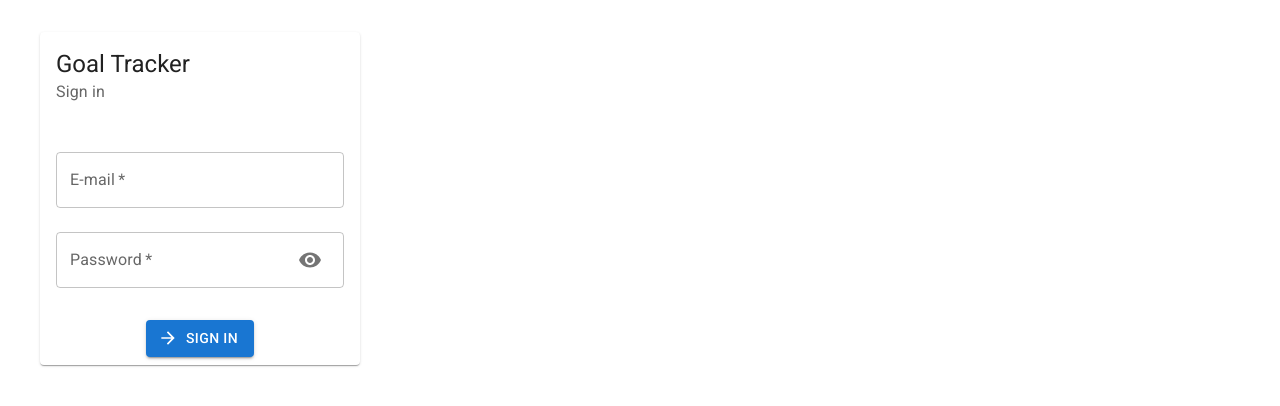
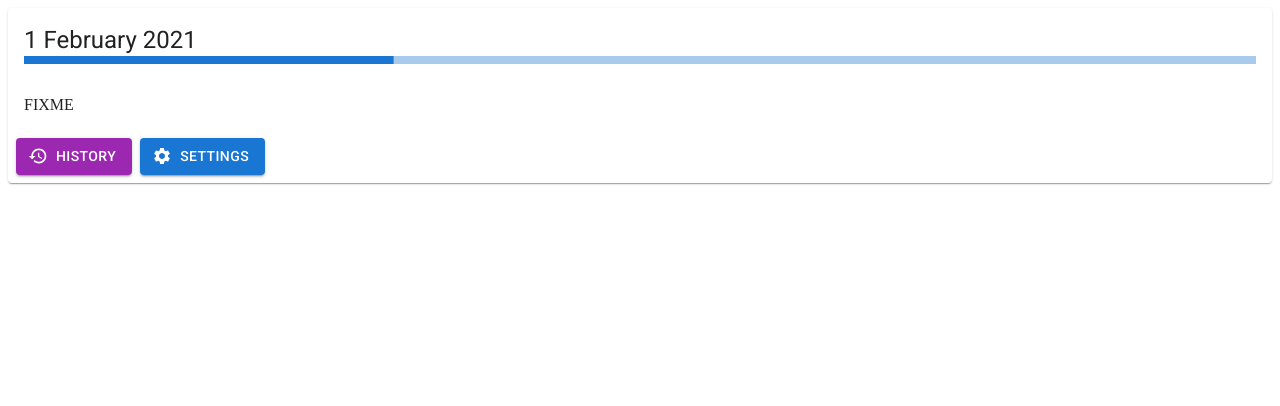
Before and after one commit to deliciousinsights/goal-tracker-ts-en, a React (Create React App) app: page / in a window 1280 px wide. Shown: the top 406 px of the page. Built offline with nearby package versions, Linux system fonts and the light colour scheme.

Commit message:
Step 3: Gauge and skeleton for TrackerScreen

```diff
--- a/src/main/HomeScreen.tsx
+++ b/src/main/HomeScreen.tsx
@@ -1,6 +1,9 @@
 import LoginScreen from '../auth/LoginScreen'
+import store from '../store'
+import TrackerScreen from './TrackerScreen'
 
 export default function HomeScreen() {
-  // Your changes here 👇🏻
-  return <LoginScreen />
+  const loggedIn = store.currentUser.loginState === 'logged-in'
+
+  return loggedIn ? <TrackerScreen /> : <LoginScreen />
 }
--- a/src/main/TrackerScreen.tsx
+++ b/src/main/TrackerScreen.tsx
@@ -7,8 +7,37 @@ import HistoryIcon from '@mui/icons-material/History'
 import SettingsIcon from '@mui/icons-material/Settings'
 
 import classes from './TrackerScreen.module.css'
+import { formatDate, getDayCounts } from '../lib/helpers'
+import Gauge from '../shared/Gauge'
+import store from '../store'
 
 export default function TrackerScreen() {
-  // Your code here, instead of this 👇🏻
-  return <p>TrackerScreen coming soon</p>
+  const { goals, today, todaysProgress } = store
+  return (
+    <Card className={classes.goalTracker}>
+      <CardHeader
+        subheader={<Gauge {...overallProgress()} />}
+        title={formatDate(today, 'medium')}
+      />
+      <CardContent>FIXME</CardContent>
+      <CardActions>
+        <Button
+          color='secondary'
+          startIcon={<HistoryIcon />}
+          variant='contained'
+        >
+          History
+        </Button>
+        <Button startIcon={<SettingsIcon />} variant='contained'>
+          Settings
+        </Button>
+      </CardActions>
+    </Card>
+  )
+
+  function overallProgress() {
+    const { totalProgress, totalTarget } = getDayCounts(todaysProgress, goals)
+
+    return { value: totalProgress, max: totalTarget }
+  }
 }
--- a/src/shared/Gauge.tsx
+++ b/src/shared/Gauge.tsx
@@ -1,5 +1,20 @@
 import LinearProgress from '@mui/material/LinearProgress'
 
-export default function Gauge() {
-  return <p>COMING SOON: GAUGE</p>
+interface GaugeProps {
+  max?: number
+  value: number
 }
+
+export default function Gauge({ max = 100, value }: GaugeProps) {
+  return (
+    <LinearProgress
+      style={{ height: 8 }}
+      variant='determinate'
+      value={normalize(value, max)}
+    />
+  )
+}
+
+function normalize(value: number, max: number) {
+  return Math.min(value * (100 / max), 100)
+}
```
